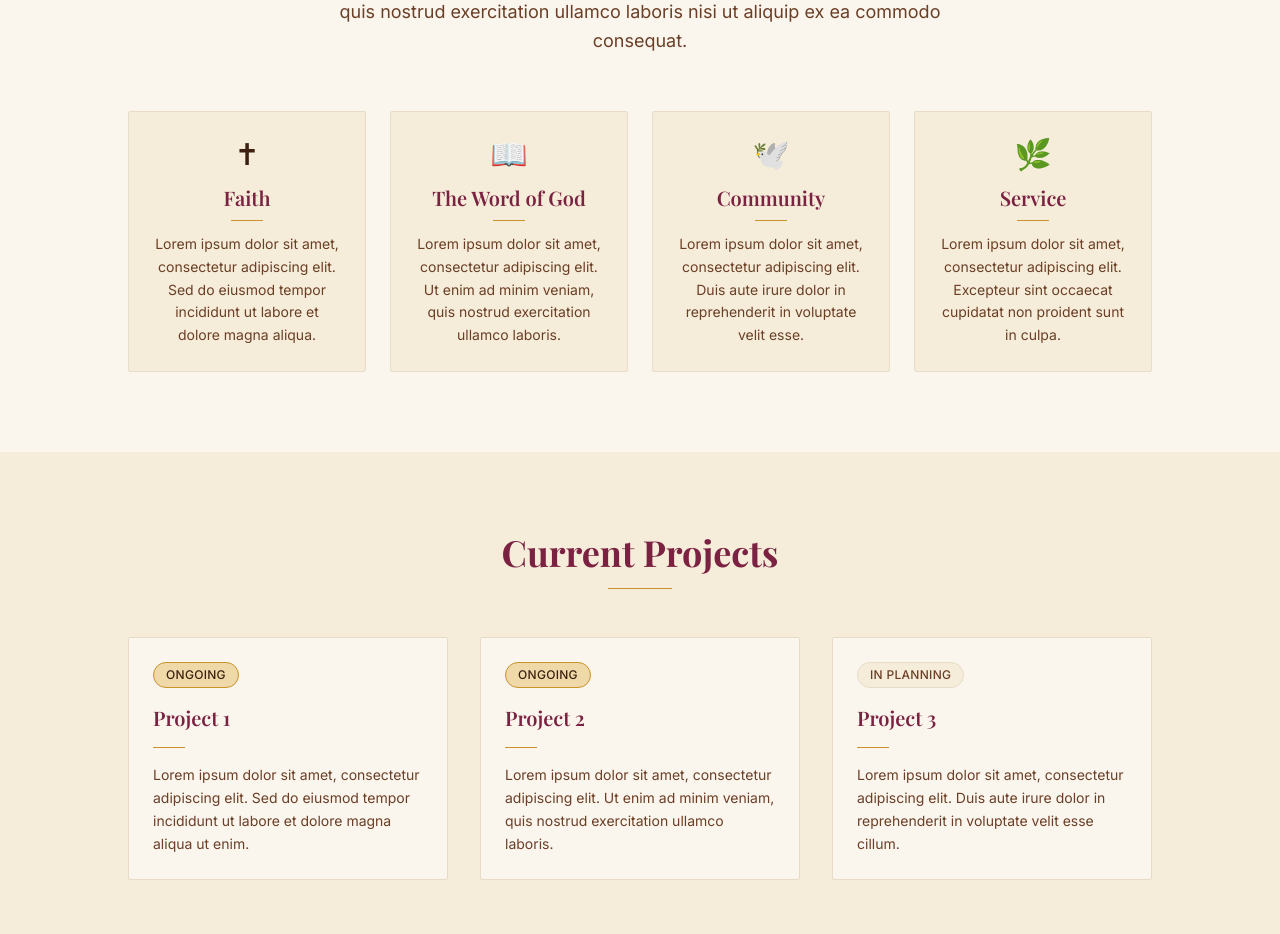
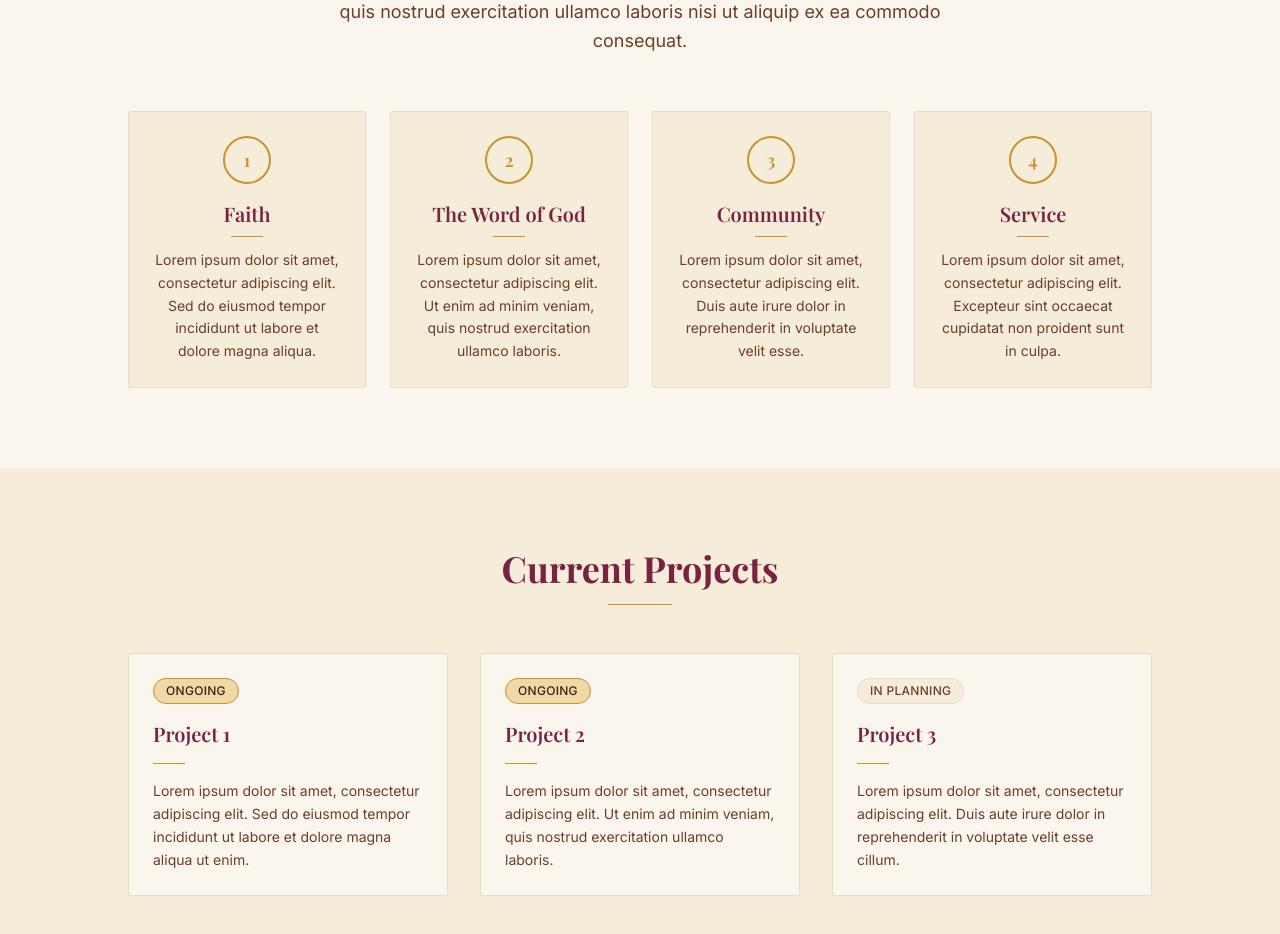
Before and after one commit to miriamalexandroni/st3me-website, a Next.js app: page /en in a window 1280 px wide. Shown: the part 1120-2054 px from the top of the page. Built offline with nearby package versions, Linux system fonts and the light colour scheme.

Commit message:
feat: replace icons with numbered circles in vision cards

```diff
--- a/src/components/Vision.tsx
+++ b/src/components/Vision.tsx
@@ -18,14 +18,19 @@ export default async function Vision() {
         </div>
 
         <div className="grid grid-cols-1 sm:grid-cols-2 lg:grid-cols-4 gap-6">
-          {CORE_VALUE_ICONS.map(({ key, icon }) => (
+          {CORE_VALUE_ICONS.map(({ key }, index) => (
             <div
               key={key}
               className="bg-cream-warm border border-cream-border rounded-sm p-6
                          hover:border-amber-muted hover:shadow-sm
                          transition-all duration-300 text-center"
             >
-              <div className="text-3xl mb-3">{icon}</div>
+              {/* Numbered circle */}
+              <div className="w-12 h-12 rounded-full border-2 border-amber-gold flex items-center justify-center mx-auto mb-4">
+                <span className="font-heading text-lg font-semibold text-amber-gold">
+                  {index + 1}
+                </span>
+              </div>
               <h3 className="font-heading text-xl font-semibold text-burgundy mb-2">
                 {t(`values.${key}.title` as Parameters<typeof t>[0])}
               </h3>
```
